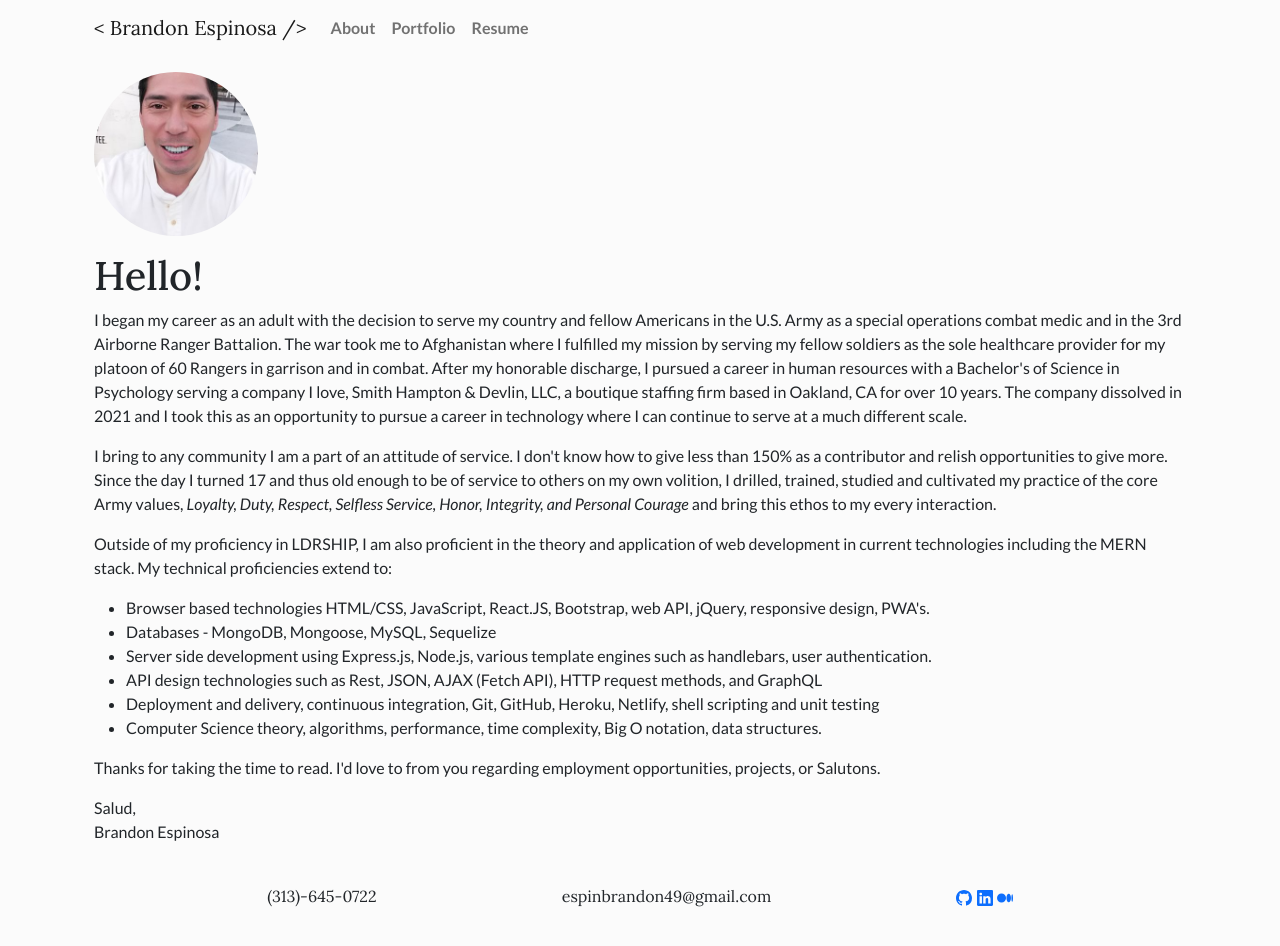
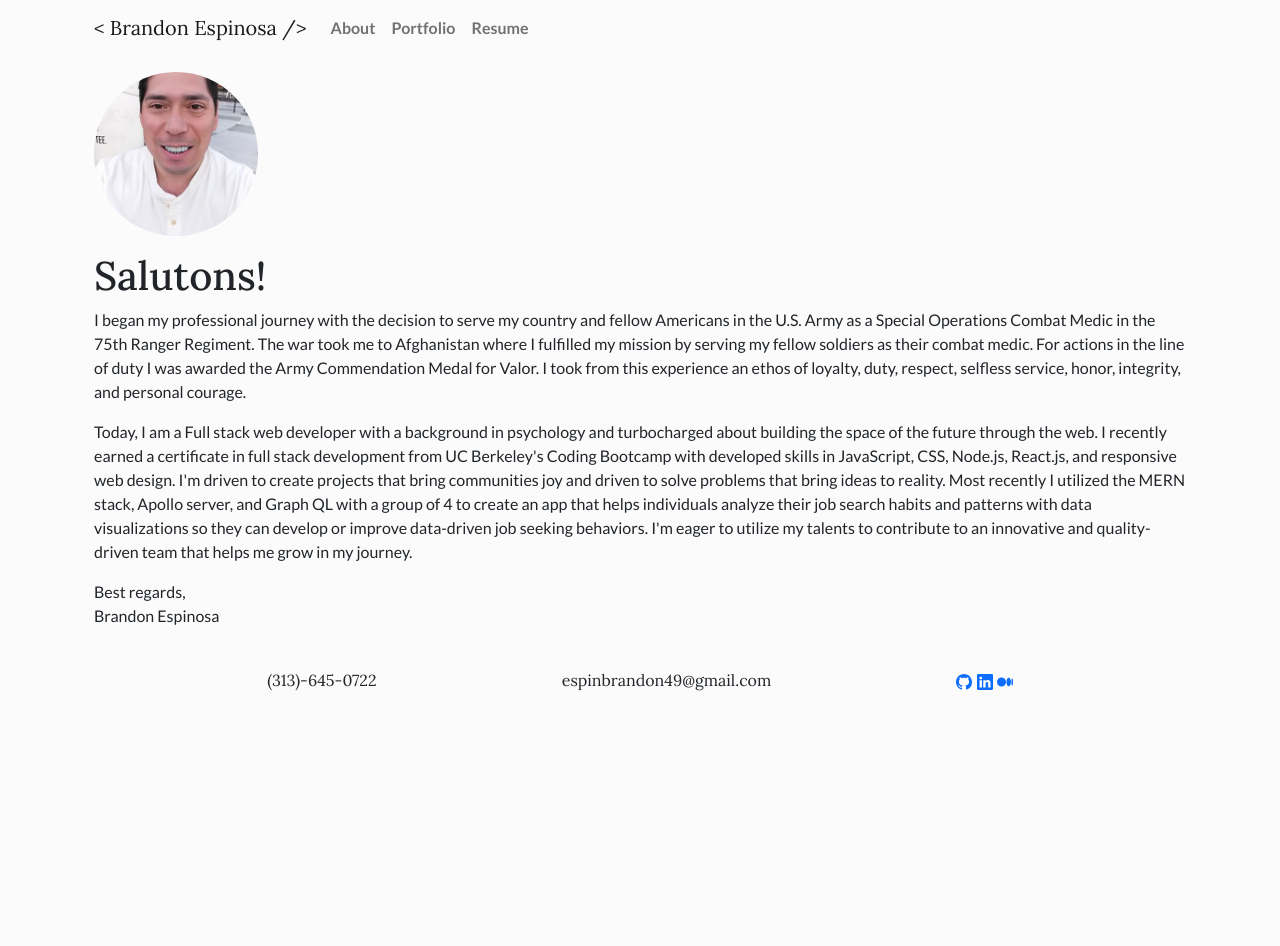
Before and after one commit to espinbrandon49/brandon-espinosa-portfolio, a React (Create React App) app: page / in a window 1280 px wide. After the commit the page ends 800 px from the top, so only its background shows below. Built offline with nearby package versions, Linux system fonts and the light colour scheme.

Commit message:
added project, stark-bare-note

```diff
--- a/src/assets/projectsDB.js
+++ b/src/assets/projectsDB.js
@@ -45,12 +45,21 @@ module.exports = [
     description: "App that collects data based on a person's location search and displays map with retail information.  Searches are saved in local storage."
   },
   {
-    name: "Fullstack React, Node.js, Express, MySQL - CMS style blog site",
-    technologies: "HTML, CSS, Bootstrap, JavaScript, Handlebars, Node.js, Express, MySQL2, Sequelize, bcrypt, heroku",
-    deployedLink: "https://hackathought.herokuapp.com/",
-    githubRepo: "https://github.com/espinbrandon49/hack-a-thought",
-    img: "hack-a-thought",
-    imgAlt: "CMS-style blog site, where developers can publish their blog posts and comment on posts.",
-    description: "CMS-style blog site, where developers can publish their blog posts, react to posts and have a friend's list."
+    name: "Fullstack Notetaking Application- Create Retrieve Update Delete notes",
+    technologies: "JavaScript, HTML, CSS, Express.js, Bootstrap, Node.js: File System module, Heroku, Git, GitHub, JSON",
+    deployedLink: "https://stark-taiga-57338.herokuapp.com/",
+    githubRepo: "https://github.com/espinbrandon49/stark_bare_notes",
+    img: "stark-bare-notes",
+    imgAlt: "A note-taking application to write and save notes so that you can can organize your thoughts and keep track of tasks you need to complete.",
+    description: "A note-taking application to write and save notes so that you can can organize your thoughts and keep track of tasks you need to complete."
   },
+  // {
+  //   name: "Fullstack React, Node.js, Express, MySQL - CMS style blog site",
+  //   technologies: "HTML, CSS, Bootstrap, JavaScript, Handlebars, Node.js, Express, MySQL2, Sequelize, bcrypt, heroku",
+  //   deployedLink: "https://hackathought.herokuapp.com/",
+  //   githubRepo: "https://github.com/espinbrandon49/hack-a-thought",
+  //   img: "hack-a-thought",
+  //   imgAlt: "CMS-style blog site, where developers can publish their blog posts and comment on posts.",
+  //   description: "CMS-style blog site, where developers can publish their blog posts, react to posts and have a friend's list."
+  // },
 ]
--- a/src/components/minis/Project.js
+++ b/src/components/minis/Project.js
@@ -36,7 +36,7 @@ const Project = () => {
       {Projects.map((project, i) => {
         return (
           <div key={i} className="mb-5">
-            <img src={require(`../../assets/${project.img}.png`)} alt={project.imgAlt} style={styles.width} />
+           <a rel="noreferrer" style={styles.noTextDecoration} href={project.deployedLink} target="_blank"> <img src={require(`../../assets/${project.img}.png`)} alt={project.imgAlt} style={styles.width} /></a>
             <Accordion >
               <Accordion.Item eventKey={i} style={styles.width2} >
                 <Accordion.Header className="lora">
--- a/src/components/pages/About.js
+++ b/src/components/pages/About.js
@@ -11,26 +11,14 @@ const About = () => {
   return (
     <section className="container lato">
       <img src={Icon} alt="Brandon Espinosa" style={styles.icon} className="fluid rounded-circle my-3" />
-      <h2 className="fs-1 lora">Hello!</h2>
+      <h2 className="fs-1 lora">Salutons!</h2>
       <div>
-        <p>I began my career as an adult with the decision to serve my country and fellow Americans in the U.S. Army as a special operations combat medic and in the 3rd Airborne Ranger Battalion. The war took me to Afghanistan where I fulfilled my mission by serving my fellow soldiers as the sole healthcare provider for my platoon of 60 Rangers in garrison and in combat. After my honorable discharge, I pursued a career in human resources with a Bachelor's of Science in Psychology serving a company I love, Smith Hampton & Devlin, LLC, a boutique staffing firm based in Oakland, CA for over 10 years.  The company dissolved in 2021 and I took this as an opportunity to pursue a career in technology where I can continue to serve at a much different scale.</p>
-        <p>
-          I bring to any community I am a part of an attitude of service. I don't know how to give less than 150% as a contributor and relish opportunities to give more. Since the day I turned 17 and thus old enough to be of service to others on my own volition, I drilled, trained, studied and cultivated my practice of the core Army values,<em> Loyalty, Duty, Respect, Selfless Service, Honor, Integrity, and Personal Courage</em> and bring this ethos to my every interaction.
-        </p>
-        <p>Outside of my proficiency in LDRSHIP, I am also proficient in the theory and application of web development in current technologies including the MERN stack. My technical proficiencies extend to:</p>
-        <ul>
-          <li>Browser based technologies HTML/CSS, JavaScript, React.JS, Bootstrap, web API, jQuery, responsive design, PWA's.</li>
-          <li>Databases - MongoDB, Mongoose, MySQL, Sequelize</li>
-          <li>Server side development using Express.js, Node.js, various template engines such as handlebars, user authentication.</li>
-          <li>API design technologies such as Rest, JSON, AJAX (Fetch API), HTTP request methods, and GraphQL</li>
-          <li>Deployment and delivery, continuous integration, Git, GitHub, Heroku, Netlify, shell scripting and unit testing</li>
-          <li>Computer Science theory, algorithms, performance, time complexity, Big O notation, data structures.</li>
-        </ul>
-        <p>
-        Thanks for taking the time to read.  I'd love to from you regarding employment opportunities, projects, or Salutons.
+        <p>I began my professional journey with the decision to serve my country and fellow Americans in the U.S. Army as a Special Operations Combat Medic in the 75th Ranger Regiment. The war took me to Afghanistan where I fulfilled my mission by serving my fellow soldiers as their combat medic.  For actions in the line of duty I was awarded the Army Commendation Medal for Valor.  I took from this experience an ethos of loyalty, duty, respect, selfless service, honor, integrity, and personal courage.
         </p>
 
-        Salud, <br/>
+        <p>Today, I am a Full stack web developer with a background in psychology and turbocharged about building the space of the future through the web. I recently earned a certificate in full stack development from UC Berkeley's Coding Bootcamp with developed skills in JavaScript, CSS, Node.js, React.js, and responsive web design. I'm driven to create projects that bring communities joy and driven to solve problems that bring ideas to reality. Most recently I utilized the MERN stack, Apollo server, and Graph QL with a group of 4 to create an app that helps individuals analyze their job search habits and patterns with data visualizations so they can develop or improve data-driven job seeking behaviors.  I'm eager to utilize my talents to contribute to an innovative and quality-driven team that helps me grow in my journey.</p>
+
+        Best regards, <br />
         Brandon Espinosa
       </div>
     </section>
```
Also changed, not shown: 2 other files (tests, documents, lock files or other folders).
